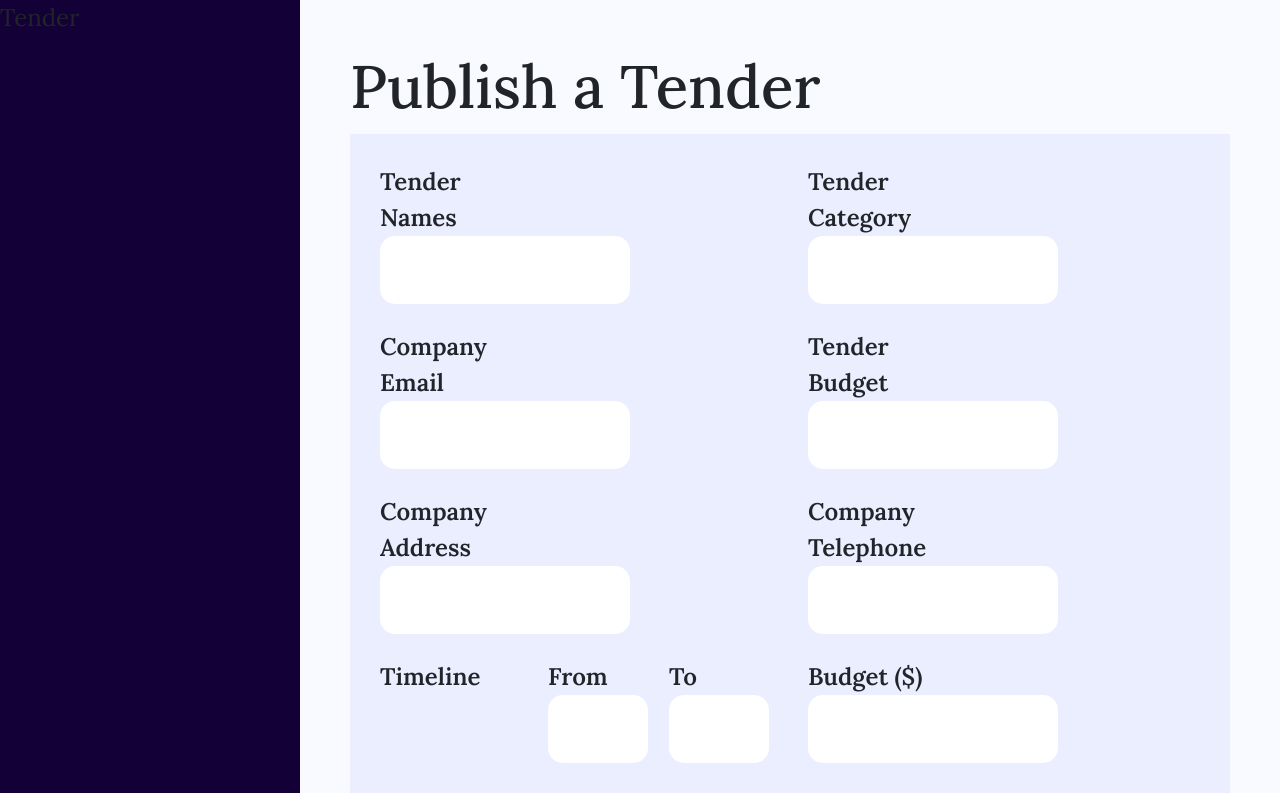
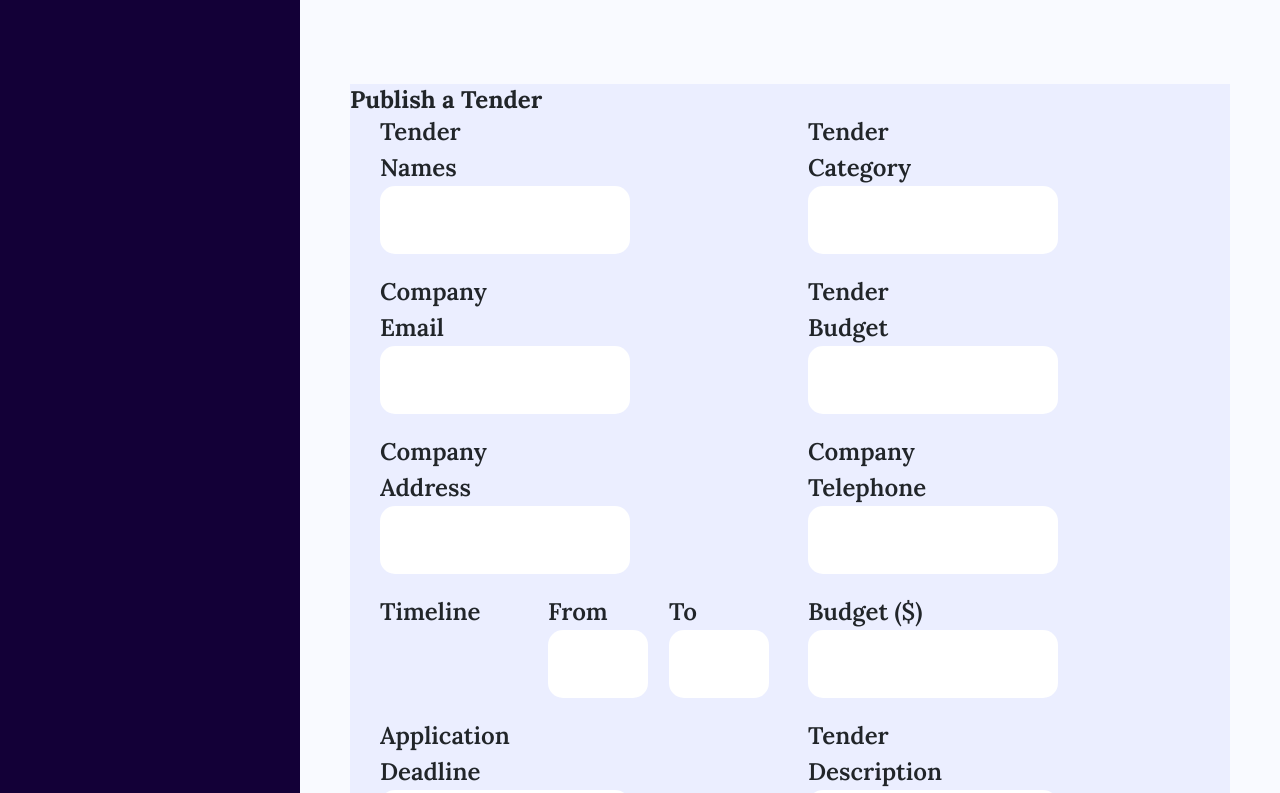
Before and after one commit to nelsonmutindamwanzia/tender-wema-frontend, a React (Create React App) app: page /tenders/publish in a window 1280 px wide. Shown: the top 793 px of the page. Built offline with nearby package versions, Linux system fonts and the light colour scheme.

Commit message:
merge publish-tender branch

```diff
--- a/src/App.js
+++ b/src/App.js
@@ -6,15 +6,17 @@ import Navi from './components/Navi';
 import { Route, Routes } from 'react-router-dom';
 import Signup from './components/Signup';
 import Login from './components/login';
+import PublishedTender from './components/Publishtender';
 
 function App() {
   return (
       <>
-      <Navi/>
+      {/* <Navi/> */}
       <Routes>
         <Route path='/' element={<Landing/>}/>
         <Route path='/signup' element={<Signup/>}/>
         <Route path='/login' element={<Login/>}/>
+        <Route path="/tenders/publish" element={<PublishedTender />} />
       </Routes>
       <Footer/>
       </>
--- a/src/components/Publishtender.js
+++ b/src/components/Publishtender.js
@@ -1,7 +1,7 @@
 import React from 'react'
 import '../styles/publishtender.css'
-import { FaClock, FaBolt, FaCheckDouble } from "react-icons/fa";
-import {GrDocumentPerformance} from "react-icons/gr";
+// import { FaClock, FaBolt, FaCheckDouble } from "react-icons/fa";
+// import {GrDocumentPerformance} from "react-icons/gr";
 import 'bootstrap/dist/css/bootstrap.min.css';
 
 
@@ -13,14 +13,11 @@ function PublishedTender () {
         <div className='publish-container'>
             <div className='publish-navigation'>
 
-                Tender
-
-
             </div>
 
             <div className='publish-content'>
 
-               <h1> Publish a Tender </h1>
+               <h1><b>Publish a Tender</b></h1>
 
                 <form className='publish-form'>
 
--- a/src/components/login.js
+++ b/src/components/login.js
@@ -3,7 +3,7 @@ import React, { useState} from 'react'
 
 import loginImg from '../assets/Vector.png'
 // import backgrnd from '../assets/rec6.jpg'
-import validation from './Validation'
+// import validation from './Validation'
 
 
 
--- a/src/index.js
+++ b/src/index.js
@@ -1,32 +1,15 @@
 import React from 'react';
 import ReactDOM from 'react-dom/client';
 import './index.css';
+import App from './App';
+import {BrowserRouter} from 'react-router-dom';
 
-import App from './App';
-import PublishedTender from './components/Publishtender'
-// import reportWebVitals from './reportWebVitals';
-import {BrowserRouter, Route, Routes} from 'react-router-dom';
-
-
-
-
-// ReactDOM.render(
-//   <Router>
-//     <Routes>
-//       <Route path='/' element={<App/>}/>
-//     </Routes>
-//   </Router>
-// )
 const root = ReactDOM.createRoot(document.getElementById('root'));
 root.render(
   <BrowserRouter>
-    {/* <React.StrictMode> */}
-      {/* <App /> */}
-    {/* </React.StrictMode> */}
-    <Routes>
-    <Route path="/" element={<App />} />
-    <Route path="tenders/publish" element={<PublishedTender />} />
-    </Routes>
+      <React.StrictMode>
+        <App />
+      </React.StrictMode>
   </BrowserRouter>
 );
 
--- a/src/styles/publishtender.css
+++ b/src/styles/publishtender.css
@@ -10,7 +10,6 @@
     float: left;
     width: 100%;
     height: 100vh;
-
 }
 
 body {
@@ -21,10 +20,9 @@ body {
 }
 
 .publish-container {
-
     float: left;
     width: 100%;
-    height: 100vh;
+    height: 837px;
     /* border: 1px solid red; */
 }
 
@@ -36,12 +34,12 @@ body {
 }
 
 .publish-content {
-
     float: left;
     width: calc(100% - 300px);
     background-color: #f9faff;
     height: 100vh;
     padding: 50px;
+    font-size: 24px;
 
 }
 
@@ -51,21 +49,21 @@ body {
     background-color: #ebeeff;
     padding: 30px;
     display: block;
+    margin-top: -50px;
 
 }
 
 .tender-group {
-
     width: 100%;
-    margin-bottom: 25px;
+    margin-bottom: 20px;
     clear: both;
     float: left;
+    font-size: 24px;
 
 
 }
 
 .tender-group span {
-
     width: 150px;
     display: block;
     float: left;
```
Also changed, not shown: 1 other file (tests, documents, lock files or other folders).
